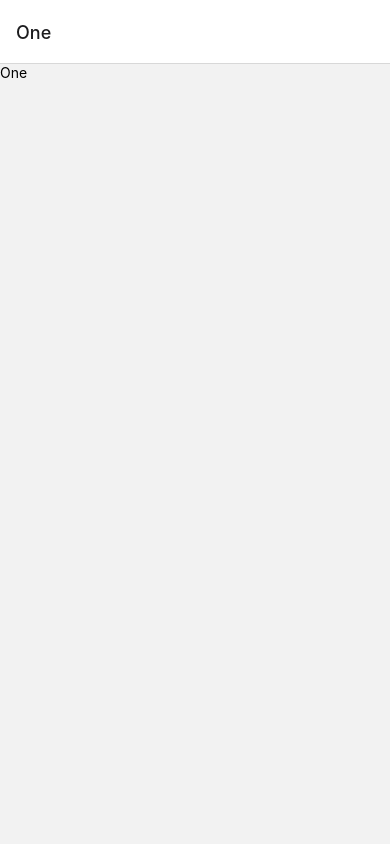
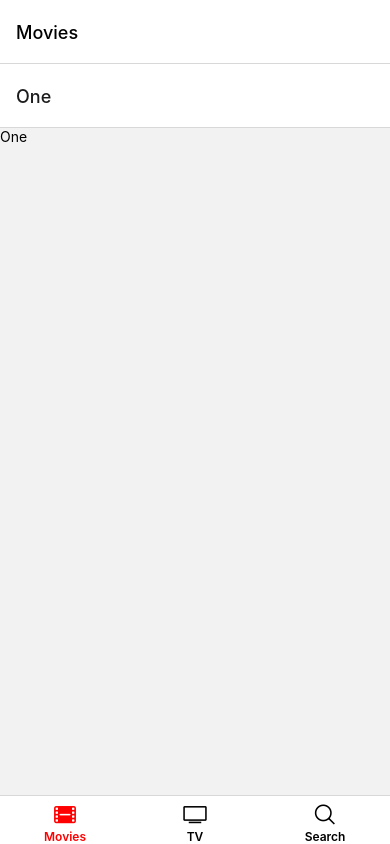
Before and after one commit to EumMericano-Study/noovies-react-native, a React Native app: screen / in a window 390 px wide. Built offline with nearby package versions, Linux system fonts and the light colour scheme.

Commit message:
feat: Stack with tab navigators

```diff
--- a/App.js
+++ b/App.js
@@ -44,11 +44,9 @@ export default function App() {
     );
 
   // Navigation을 렌더하기 위해서 사전에 Navigation Container를 렌더해야함
-  /* <Tabs /> */
-
   return (
     <NavigationContainer>
-      <Stack />
+      <Tabs />
     </NavigationContainer>
   );
 }
--- a/navigation/Tabs.js
+++ b/navigation/Tabs.js
@@ -6,6 +6,8 @@ import { Ionicons } from "@expo/vector-icons";
 import Movies from "../screens/Movies";
 import Tv from "../screens/Tv";
 import Search from "../screens/Search";
+
+import Stack from "./Stack";
 
 const Tab = createBottomTabNavigator();
 
@@ -36,7 +38,7 @@ const Tabs = () => {
     >
       <Tab.Screen
         name="Movies"
-        component={Movies}
+        component={Stack}
         //option : 해당 스크린에만 스타일 적용
         options={{
           tabBarIcon: ({ focused, color, size }) => (
```
